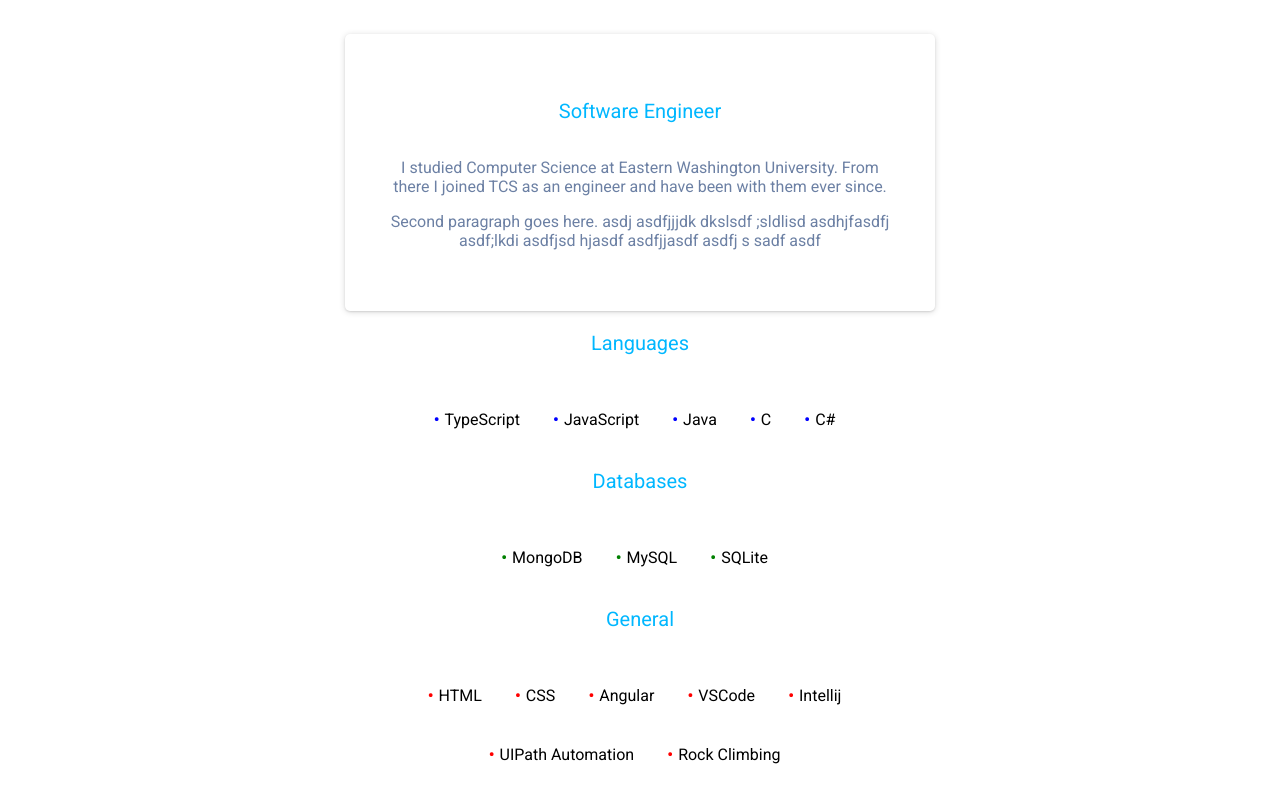
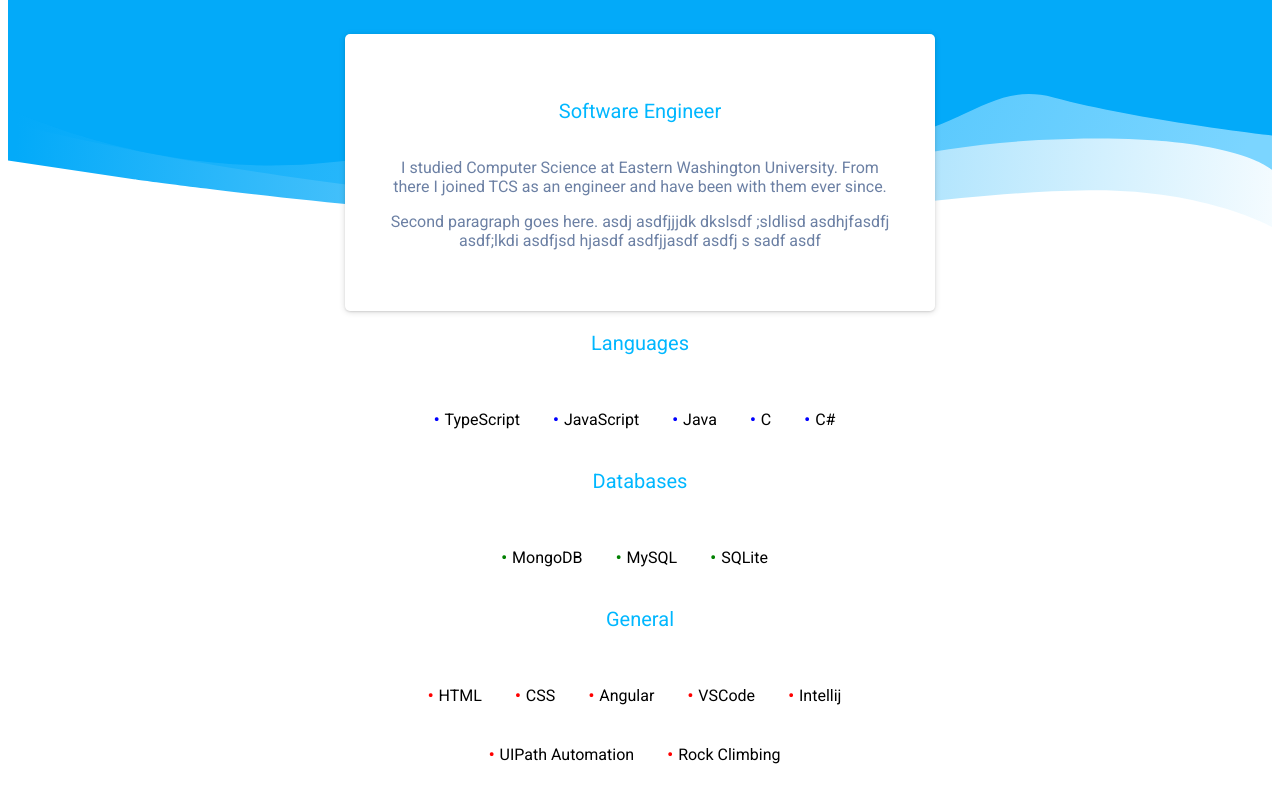
Before and after one commit to Chris-Davisson/Chris, a plain HTML site: page index.html in a window 1280 px wide. Shown: the part 114-904 px from the top of the page. Drawn offline with Linux system fonts and the light colour scheme.

Commit message:
Update main.css
yet more changes

```diff
--- a/main.css
+++ b/main.css
@@ -1,5 +1,5 @@
 .container {
-    background-image: url("chris-davisson.github.io/Chris/images/background_pictures/blue-wave.svg");
+    background-image: url("https://chris-davisson.github.io/Chris/images/background_pictures/blue-wave.svg");
     background-repeat: no-repeat;
     background-size: cover;
     background-size: auto;
```
